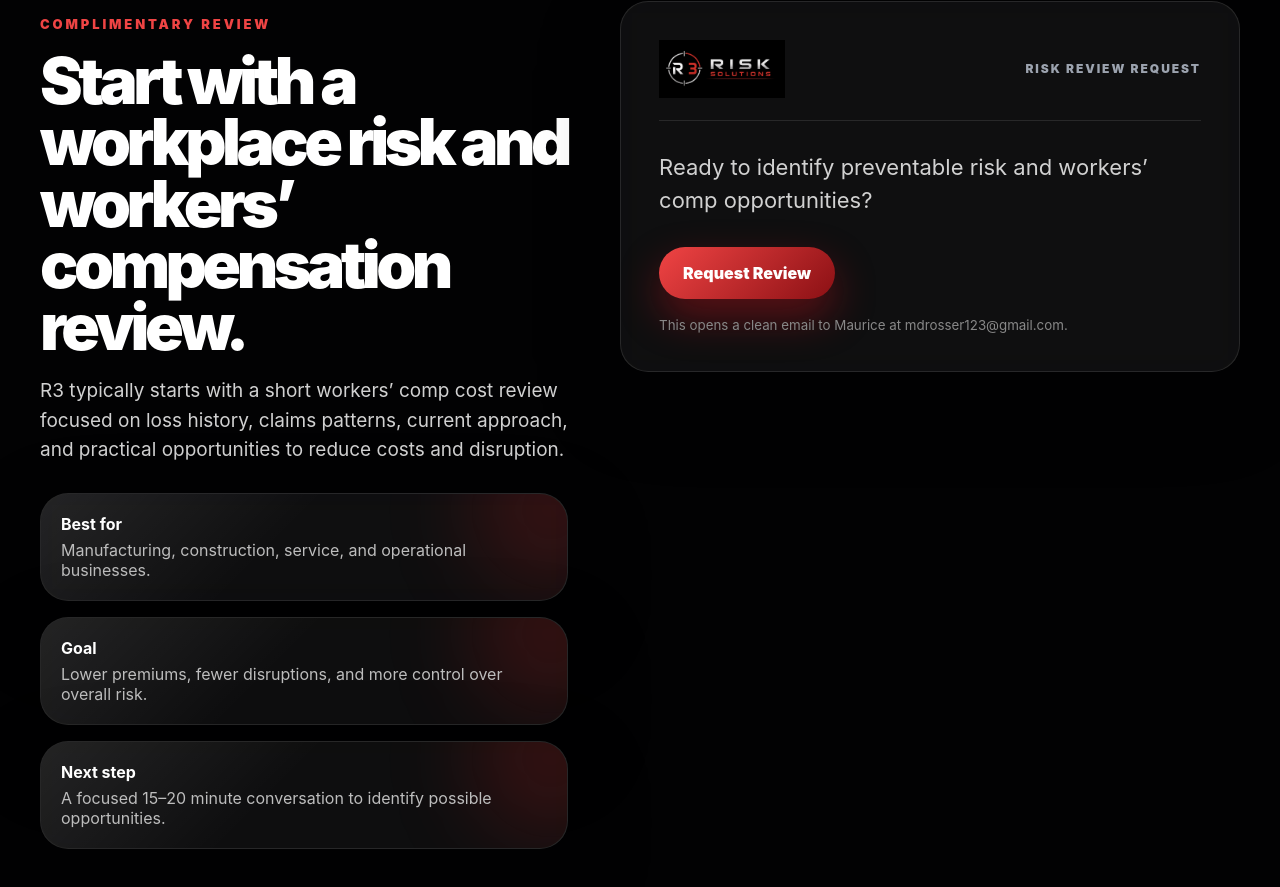
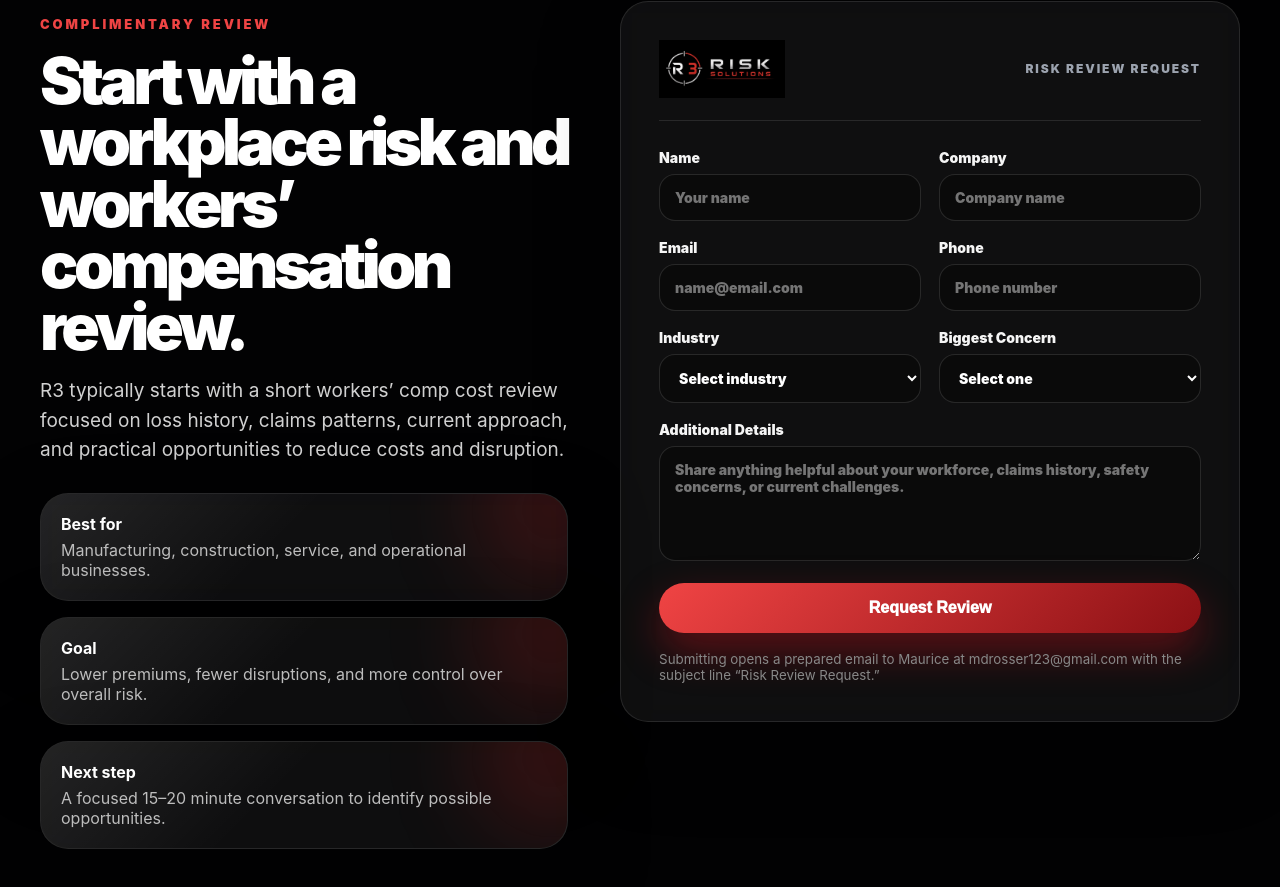
Before and after one commit to freddiebrownjr-source/r3-risk-solutions, a React (Vite) app: page / in a window 1280 px wide. Shown: the part 7641-8528 px from the top of the page. Built offline with nearby package versions, Linux system fonts and the light colour scheme.

Commit message:
Risk Review Request form update

```diff
--- a/src/App.jsx
+++ b/src/App.jsx
@@ -1,3 +1,4 @@
+import { useState } from "react";
 import { motion } from "framer-motion";
 import {
   Activity,
@@ -424,7 +425,48 @@ function About() {
 }
 
 function Contact() {
-  const email = "mailto:mdrosser123@gmail.com?subject=R3%20Risk%20Solutions%20Risk%20Review%20Request";
+  const [form, setForm] = useState({
+    name: "",
+    company: "",
+    email: "",
+    phone: "",
+    industry: "",
+    concern: "",
+    message: "",
+  });
+
+  const update = (field) => (event) => {
+    setForm((previous) => ({
+      ...previous,
+      [field]: event.target.value,
+    }));
+  };
+
+  const submitForm = (event) => {
+    event.preventDefault();
+
+    const subject = "Risk Review Request";
+    const body = [
+      "Risk Review Request",
+      "",
+      "CONTACT INFORMATION",
+      `Name: ${form.name || "Not provided"}`,
+      `Company: ${form.company || "Not provided"}`,
+      `Email: ${form.email || "Not provided"}`,
+      `Phone: ${form.phone || "Not provided"}`,
+      "",
+      "BUSINESS DETAILS",
+      `Industry: ${form.industry || "Not provided"}`,
+      `Biggest Concern: ${form.concern || "Not provided"}`,
+      "",
+      "ADDITIONAL DETAILS",
+      form.message || "Not provided",
+      "",
+      "Submitted from the R3 Risk Solutions website.",
+    ].join("\n");
+
+    window.location.href = `mailto:mdrosser123@gmail.com?subject=${encodeURIComponent(subject)}&body=${encodeURIComponent(body)}`;
+  };
 
   return (
     <section id="contact" className="section contact-section">
@@ -443,20 +485,78 @@ function Contact() {
         </div>
       </div>
 
-      <div className="contact-card">
+      <form className="contact-card contact-form" onSubmit={submitForm}>
         <div className="contact-card-header">
           <img src={logo} alt="R3 Risk Solutions" />
           <span>Risk Review Request</span>
         </div>
 
-        <p>
-          Ready to identify preventable risk and workers’ comp opportunities?
-        </p>
+        <div className="form-grid">
+          <label>
+            Name
+            <input value={form.name} onChange={update("name")} required placeholder="Your name" />
+          </label>
 
-        <a href={email} className="primary-button">Request Review</a>
+          <label>
+            Company
+            <input value={form.company} onChange={update("company")} required placeholder="Company name" />
+          </label>
 
-        <small>This opens a clean email to Maurice at mdrosser123@gmail.com.</small>
-      </div>
+          <label>
+            Email
+            <input type="email" value={form.email} onChange={update("email")} required placeholder="name@email.com" />
+          </label>
+
+          <label>
+            Phone
+            <input value={form.phone} onChange={update("phone")} placeholder="Phone number" />
+          </label>
+
+          <label>
+            Industry
+            <select value={form.industry} onChange={update("industry")} required>
+              <option value="">Select industry</option>
+              <option>Manufacturing</option>
+              <option>Construction</option>
+              <option>Service Organization</option>
+              <option>Transportation / Logistics</option>
+              <option>Warehouse / Distribution</option>
+              <option>Other</option>
+            </select>
+          </label>
+
+          <label>
+            Biggest Concern
+            <select value={form.concern} onChange={update("concern")} required>
+              <option value="">Select one</option>
+              <option>Rising workers’ comp costs</option>
+              <option>Repeat injuries</option>
+              <option>Return-to-work challenges</option>
+              <option>OSHA compliance support</option>
+              <option>Need safety leadership support</option>
+              <option>Claims management support</option>
+            </select>
+          </label>
+        </div>
+
+        <label className="full-width">
+          Additional Details
+          <textarea
+            value={form.message}
+            onChange={update("message")}
+            rows="5"
+            placeholder="Share anything helpful about your workforce, claims history, safety concerns, or current challenges."
+          />
+        </label>
+
+        <button type="submit" className="primary-button form-button">
+          Request Review
+        </button>
+
+        <small>
+          Submitting opens a prepared email to Maurice at mdrosser123@gmail.com with the subject line “Risk Review Request.”
+        </small>
+      </form>
     </section>
   );
 }
--- a/src/index.css
+++ b/src/index.css
@@ -762,3 +762,65 @@ a {
     font-size: 54px;
   }
 }
+
+
+.contact-form {
+  display: block;
+}
+
+.form-grid {
+  display: grid;
+  grid-template-columns: repeat(2, minmax(0, 1fr));
+  gap: 18px;
+  margin-top: 28px;
+}
+
+.contact-form label {
+  display: grid;
+  gap: 8px;
+  color: #f5f5f5;
+  font-size: 14px;
+  font-weight: 900;
+}
+
+.contact-form input,
+.contact-form select,
+.contact-form textarea {
+  width: 100%;
+  border: 1px solid rgba(255,255,255,0.12);
+  background: rgba(0,0,0,0.34);
+  color: white;
+  border-radius: 16px;
+  padding: 14px 15px;
+  outline: none;
+  font: inherit;
+}
+
+.contact-form input:focus,
+.contact-form select:focus,
+.contact-form textarea:focus {
+  border-color: rgba(239, 68, 68, 0.75);
+  box-shadow: 0 0 0 3px rgba(239, 68, 68, 0.12);
+}
+
+.contact-form select option {
+  color: #111;
+}
+
+.full-width {
+  margin-top: 18px;
+}
+
+.form-button {
+  border: none;
+  width: 100%;
+  margin-top: 22px;
+  cursor: pointer;
+  font-size: 16px;
+}
+
+@media (max-width: 700px) {
+  .form-grid {
+    grid-template-columns: 1fr;
+  }
+}
```
